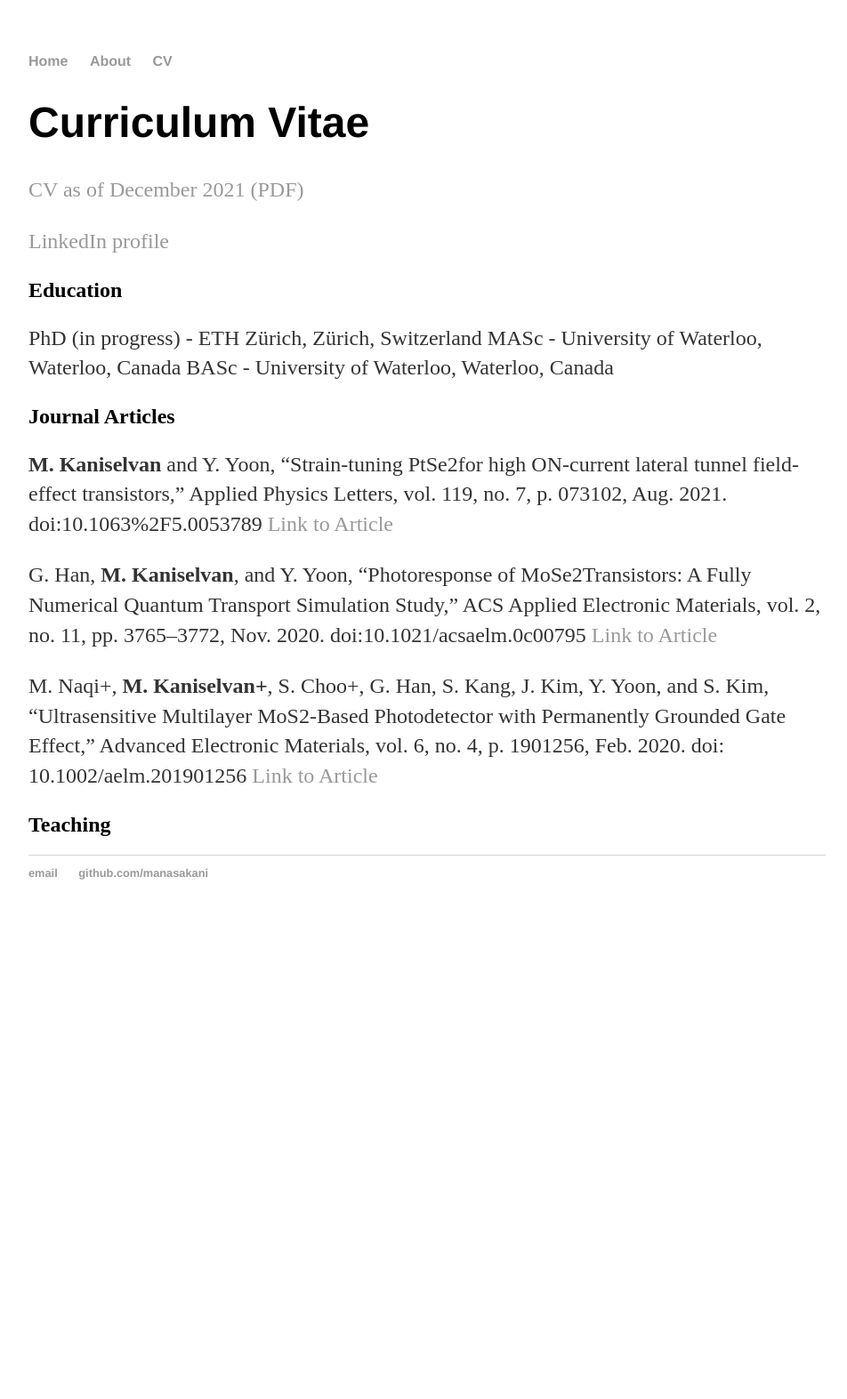
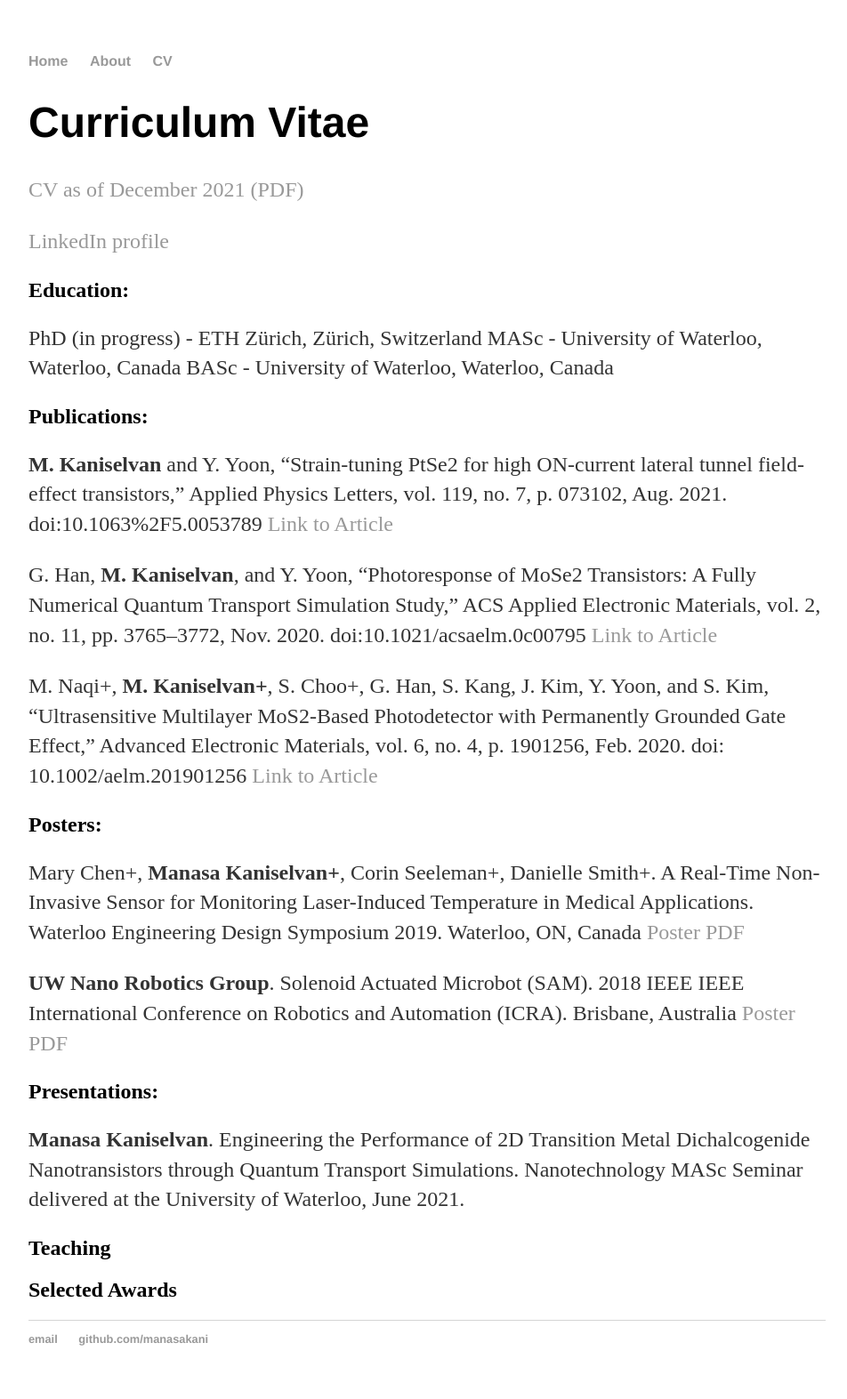
Before and after one commit to manasakani/manaskani.github.io, a Jekyll site: the page built from cv/index.md, in a window 1280 px wide. Shown: the whole page at 89% size, without its empty margins (160-1112 px from the left). Built offline with Jekyll 4.4.1, drawn with Linux system fonts in a browser that asks for light colours; before the commit the page ends 1049 px from its top, so only the background shows below that.

Commit message:
added posters

```diff
--- a/cv/index.md
+++ b/cv/index.md
@@ -9,23 +9,38 @@ title: Manasa Kaniselvan
 
 [LinkedIn profile](https://www.linkedin.com/in/manasa-kaniselvan)
 
-## Education
+## Education:
 
 PhD (in progress) - ETH Zürich, Zürich, Switzerland
 MASc - University of Waterloo, Waterloo, Canada
 BASc - University of Waterloo, Waterloo, Canada
 
-## Journal Articles
+## Publications:
 
-**M. Kaniselvan** and Y. Yoon, “Strain-tuning PtSe2for high ON-current lateral tunnel field-effect transistors,” Applied Physics
+**M. Kaniselvan** and Y. Yoon, “Strain-tuning PtSe2 for high ON-current lateral tunnel field-effect transistors,” Applied Physics
 Letters, vol. 119, no. 7, p. 073102, Aug. 2021. doi:10.1063%2F5.0053789 [Link to Article](https://aip.scitation.org/doi/abs/10.1063/5.0053789)
 
-G. Han, **M. Kaniselvan**, and Y. Yoon, “Photoresponse of MoSe2Transistors: A Fully Numerical Quantum Transport
+G. Han, **M. Kaniselvan**, and Y. Yoon, “Photoresponse of MoSe2 Transistors: A Fully Numerical Quantum Transport
 Simulation Study,” ACS Applied Electronic Materials, vol. 2, no. 11, pp. 3765–3772, Nov. 2020. doi:10.1021/acsaelm.0c00795 [Link to Article](https://pubs.acs.org/doi/10.1021/acsaelm.0c00795)
 
 M. Naqi+, **M. Kaniselvan+**, S. Choo+, G. Han, S. Kang, J. Kim, Y. Yoon, and S. Kim, “Ultrasensitive Multilayer MoS2‐Based
 Photodetector with Permanently Grounded Gate Effect,” Advanced Electronic Materials, vol. 6, no. 4, p. 1901256, Feb. 2020.
 doi: 10.1002/aelm.201901256 [Link to Article](https://onlinelibrary.wiley.com/doi/10.1002/aelm.201901256)
 
+## Posters:
+
+Mary Chen+, **Manasa Kaniselvan+**, Corin Seeleman+, Danielle Smith+. A Real-Time Non-Invasive Sensor for Monitoring
+Laser-Induced Temperature in Medical Applications. Waterloo Engineering Design Symposium 2019. Waterloo, ON, Canada [Poster PDF](/media/FYDP2019.pdf)
+
+**UW Nano Robotics Group**. Solenoid Actuated Microbot (SAM). 2018 IEEE IEEE International Conference on Robotics
+and Automation (ICRA). Brisbane, Australia [Poster PDF](/media/ICRA2018.pdf)
+
+## Presentations:
+
+**Manasa Kaniselvan**. Engineering the Performance of 2D Transition Metal Dichalcogenide Nanotransistors through Quantum
+Transport Simulations. Nanotechnology MASc Seminar delivered at the University of Waterloo, June 2021.
+
 
 ## Teaching
+
+## Selected Awards
```
Also changed, not shown: 3 other files.
